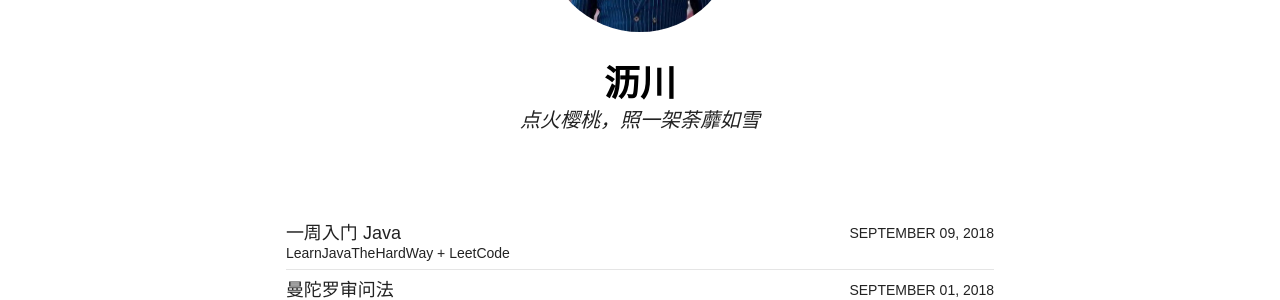
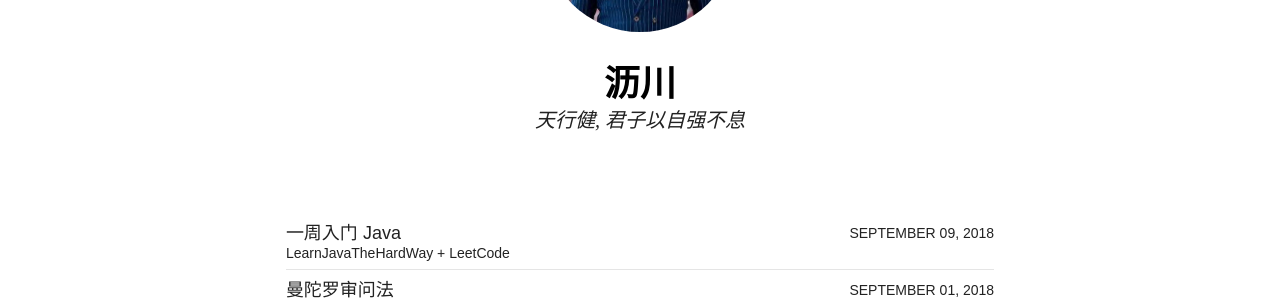
Before and after one commit to Hugo1030/Hugo1030.github.io, a Jekyll site: the page built from index.html, in a window 1280 px wide. Shown: the part 263-563 px from the top of the page. Built offline with Jekyll 4.4.1, drawn with Linux system fonts in a browser that asks for light colours; nearby versions of some CDN libraries.

Commit message:
autograph update.

```diff
--- a/_config.yml
+++ b/_config.yml
@@ -2,7 +2,7 @@
 
 title: 沥川
 locale: 中国
-description: 点火樱桃，照一架荼蘼如雪
+description: 天行健, 君子以自强不息
 logo: site-logo.png
 search: true
 url: https://Hugo1030.github.io
```
